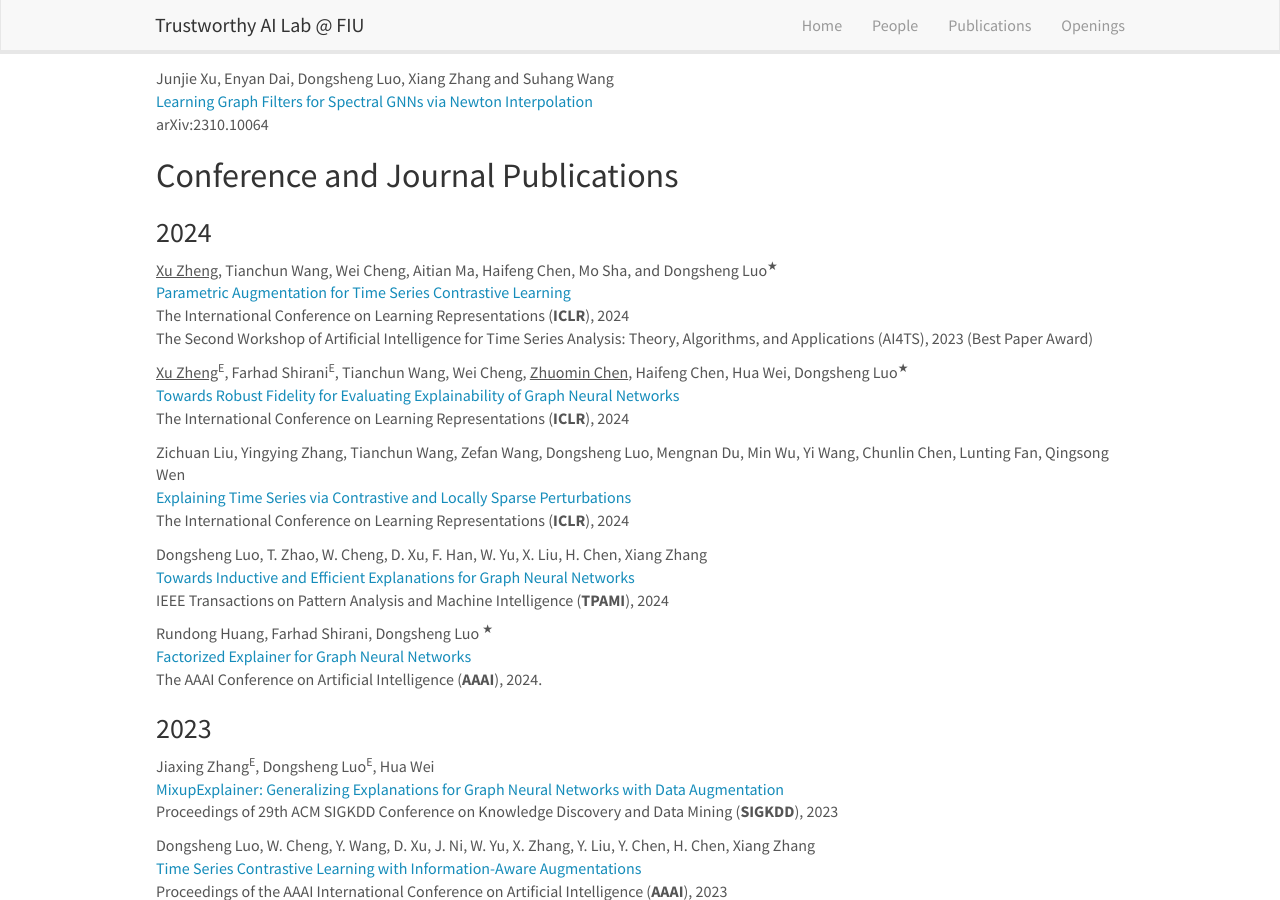
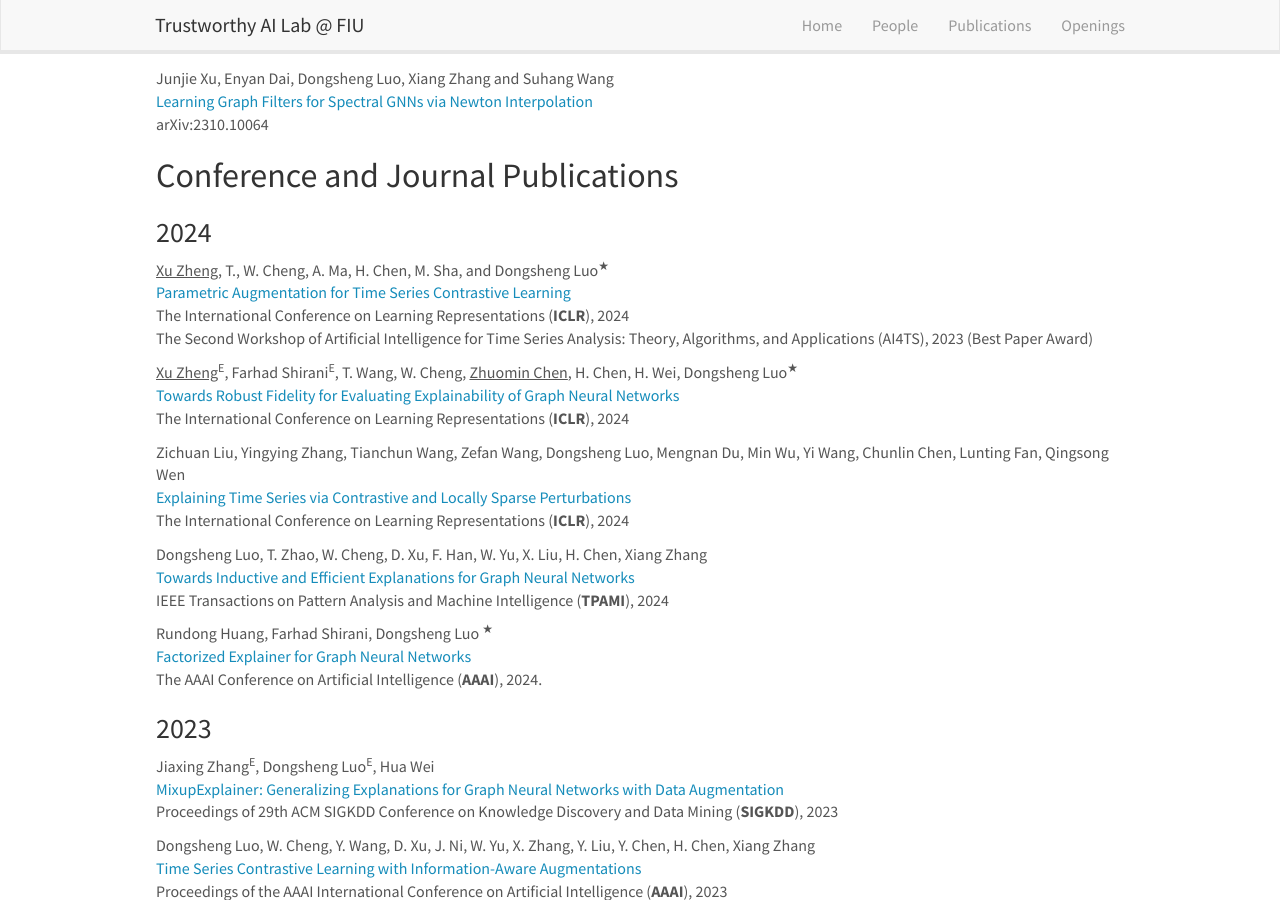
Before and after one commit to trustai4s-lab/trustai4s-lab.github.io, a Jekyll site: the page built from _pages/publications.md, in a window 1280 px wide and 900 px high, scrolled down 428 px. Built offline with Jekyll 4.4.1, drawn with Linux system fonts in a browser that asks for light colours; nearby versions of some CDN libraries.

Commit message:
Update publications.md

```diff
--- a/_pages/publications.md
+++ b/_pages/publications.md
@@ -34,12 +34,12 @@ arXiv:2310.10064
 
 ### 2024
 
-<u>Xu Zheng</u>, Tianchun Wang, Wei Cheng, Aitian Ma, Haifeng Chen, Mo Sha, and Dongsheng Luo<sup>&#x2605;</sup>\
+<u>Xu Zheng</u>, T., W. Cheng, A. Ma, H. Chen, M. Sha, and Dongsheng Luo<sup>&#x2605;</sup>\
 [Parametric Augmentation for Time Series Contrastive Learning](https://openreview.net/forum?id=EIPLdFy3vp)\
 The International Conference on Learning Representations (**ICLR**), 2024\
 The Second Workshop of Artificial Intelligence for Time Series Analysis: Theory, Algorithms, and Applications (AI4TS), 2023 (Best Paper Award)
 
-<u>Xu Zheng</u><sup>E</sup>, Farhad Shirani<sup>E</sup>, Tianchun Wang, Wei Cheng, <u>Zhuomin Chen</u>, Haifeng Chen, Hua Wei, Dongsheng Luo<sup>&#x2605;</sup> \
+<u>Xu Zheng</u><sup>E</sup>, Farhad Shirani<sup>E</sup>, T. Wang, W. Cheng, <u>Zhuomin Chen</u>, H. Chen, H. Wei, Dongsheng Luo<sup>&#x2605;</sup> \
 [Towards Robust Fidelity for Evaluating Explainability of Graph Neural Networks](https://openreview.net/forum?id=up6hr4hIQH)\
 The International Conference on Learning Representations (**ICLR**), 2024
 
```
